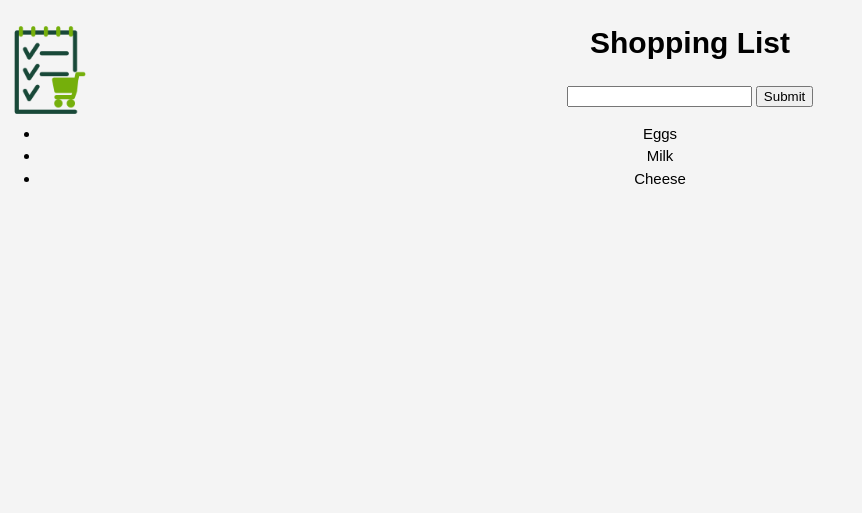
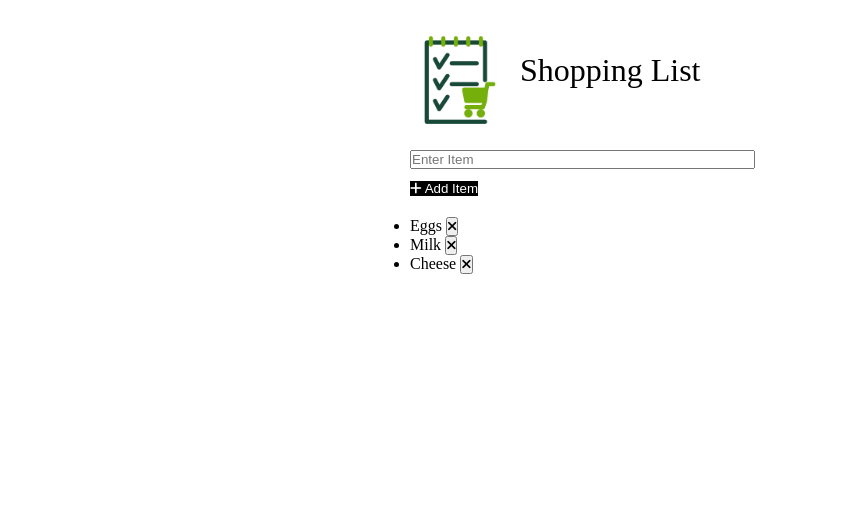
Before and after one commit to 2Pako/Shopping-List, a plain HTML site: page index.html in a window 1280 px wide. Shown: the whole page, without its empty margins (0-862 px from the left). Drawn offline with Linux system fonts and the light colour scheme.

Commit message:
Completed work on the HTML file. Started work on the CSS file

```diff
--- a/index.html
+++ b/index.html
@@ -4,34 +4,59 @@
     <meta charset="UTF-8">
     <meta name="viewport" content="width=device-width, initial-scale=1.0">
     <title>Shopping List</title>
+        <link
+      rel="stylesheet"
+      href="https://cdnjs.cloudflare.com/ajax/libs/font-awesome/6.1.2/css/all.min.css"
+      integrity="sha512-1sCRPdkRXhBV2PBLUdRb4tMg1w2YPf37qatUFeS7zlBy7jJI8Lf4VHwWfZZfpXtYSLy85pkm9GaYVYMfw5BC1A=="
+      crossorigin="anonymous"
+      referrerpolicy="no-referrer"
+    />
     <link rel="stylesheet" href="style.css">
 </head>
-<body class = 'container'>
-
+<body>
+    <div class = 'container'>
         <!-- Adding the icon and the title -->
 
-    <Header class = 'hd'>
-        <div id = 'ttl'>
+        <header class = 'hd'>
                 <img id = 'img' src="shopping-image.png" alt="Shopping List Picture">
                 <h1>Shopping List</h1>
-        </div>
-    </Header>
+        </header>
+
 
     <!--Adding the text area and the submit button -->
-    <Section class = form-section>
+        <form id = form-section>
             <div class = 'input-form'>
-            <input id="atext" type = "text">
-            <input id="bttn" type = "submit">
+                <input id="atext" type = "text" placeholder="Enter Item">
             </div>
-    </Section>
+            <div class = 'input-form'>
+                <button type="submit" class="btn">
+                    <i class="fa-solid fa-plus"></i> Add Item
+                </button>
+            </div>
+        </form>
 
-    <Section class = 'list-section'>
             <div class = 'list-item'>
                 <ul id="items">
-                <li class="shopitem">Eggs</li>
-                <li class="shopitem">Milk</li>
-                <li class="shopitem">Cheese</li>
+                    <li class="shopitem">Eggs
+                        <button class="remove-item btn-link text-red">
+                            <i class="fa-solid fa-xmark"></i>
+                        </button>
+                    </li>
+                    <li class="shopitem">Milk
+                        <button class="remove-item btn-link text-red">
+                            <i class="fa-solid fa-xmark"></i>
+                        </button>
+                    </li>
+                    <li class="shopitem">Cheese
+                        <button class="remove-item btn-link text-red">
+                            <i class="fa-solid fa-xmark"></i>
+                        </button>
+                    </li>
                 </ul>
             </div>
+
+
+    </div>
+
 </body>
 </html>
--- a/style.css
+++ b/style.css
@@ -1,33 +1,66 @@
 
-/*global */
-body{
-    font: 15px/1.5 Arial, Helvetica, sans-serif;
-    padding: 0;
-    margin: 0;
-    background-color: #f4f4f4;
+*,
+*::before,
+*::after {
+  margin: 0;
+  padding: 0;
+  box-sizing: border-box;
 }
 
-/* global for container */
+
 
 .container {
-    text-align: center;
+  width: 500px;
+  height:  500px;
+  margin: 10px auto;
+  padding: 20px;
+  }
+
+header{
+    display: flex;
+    justify-content: flex-start;
+    align-items: center;
+    margin-bottom: 20px;
+
 }
 
 /* image- need to align with text and to make smaller */
+.hd h1 {
+    font-weight: 300;
+    margin-left: 10px;
+    margin-bottom: .5cm;
+    border: 30px ;
 
-.ttl{
-    margin: 10px;
-    border: 10px;
+  }
+
+
+.hd img{
+    left:210px;
+    top:20px;
+    bottom: 100px ;
+    width:100px;
 }
 
-.ttl h1{
-    float: right;
+/* formating text area*/
+
+#form-section{
+  display: flex;
+  justify-content: center;
+  flex-direction: column;
+  margin-bottom: 20px;
+  top:200px;
+  bottom: 200px ;
+  width: 100%;
 }
 
 
-.hd img{
-    float: left;
-    left:210px;
-    top:20px;
-    width:100px;
+#atext{
+  width: 75%;
+  margin-bottom: 10px;
 }
+
+.btn{
+  background-color: black;
+  color: white;
+  border: none;
+}
```
Lines whose indentation alone changed are shown as unchanged.
